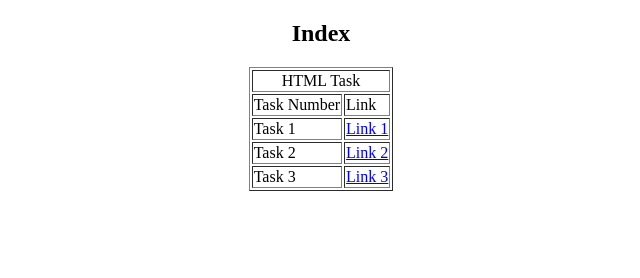
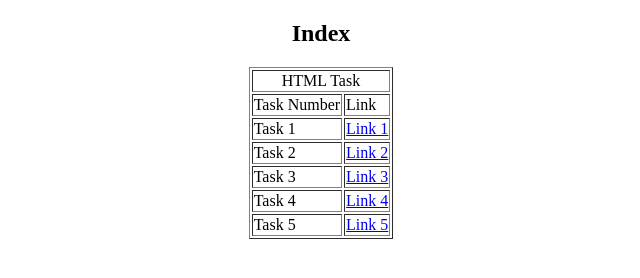
Before and after one commit to marwaasad/MERN_task, a plain HTML site: page index.html in a window 1280 px wide. Shown: the whole page, without its empty margins (319-959 px from the left). Drawn offline with Linux system fonts and the light colour scheme.

Commit message:
Update index.html

```diff
--- a/index.html
+++ b/index.html
@@ -23,6 +23,14 @@
                     <td>Task 3</td>
                     <td><a href="mern task3_html.html">Link 3</a></td>
                 </tr>
+                <tr>
+                    <td>Task 4</td>
+                    <td><a href="mern task4_html.html">Link 4</a></td>
+                </tr>
+                <tr>
+                    <td>Task 5</td>
+                    <td><a href="mern task5_html.html">Link 5</a></td>
+                </tr>
             </table>
         </center>
     </body>
```
